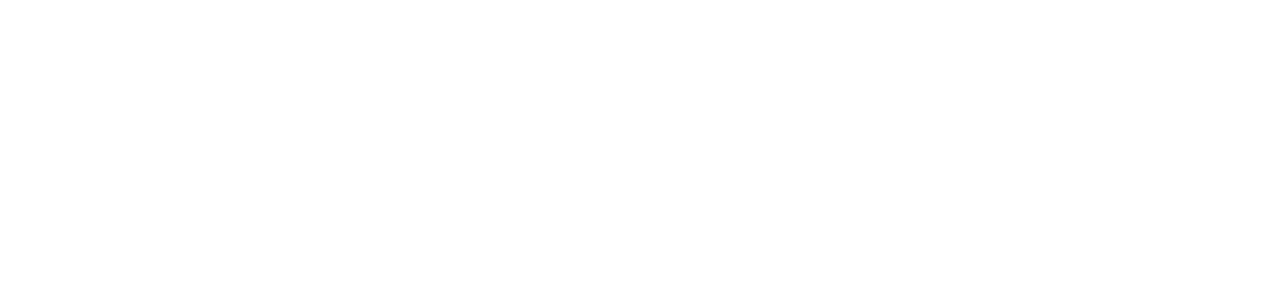
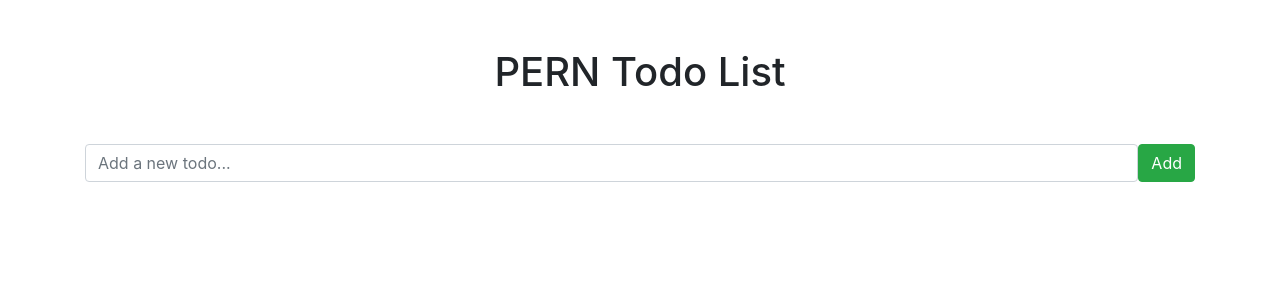
Before and after one commit to bgrando24/todo-app, a React (Create React App) app in the folder client/: page / in a window 1280 px wide. Shown: the top 300 px of the page. Built offline with nearby package versions, Linux system fonts and the light colour scheme.

Commit message:
Added ability to POST todos in client side

```diff
--- a/client/public/index.html
+++ b/client/public/index.html
@@ -15,6 +15,12 @@
       user's mobile device or desktop. See https://developers.google.com/web/fundamentals/web-app-manifest/
     -->
     <link rel="manifest" href="%PUBLIC_URL%/manifest.json" />
+
+    <!-- BOOTSTRAP -->
+    <link rel="stylesheet"
+    href="https://cdn.jsdelivr.net/npm/bootstrap@4.0.0/dist/css/bootstrap.min.css"
+    integrity="sha384-Gn5384xqQ1aoWXA+058RXPxPg6fy4IWvTNh0E263XmFcJlSAwiGgFAW/dAiS6JXm"
+    crossorigin="anonymous">
     <!--
       Notice the use of %PUBLIC_URL% in the tags above.
       It will be replaced with the URL of the `public` folder during the build.
@@ -26,6 +32,13 @@
     -->
     <title>React App</title>
   </head>
+
+<!-- BOOTSTRAP -->
+  <script src="https://code.jquery.com/jquery-3.2.1.slim.min.js" integrity="sha384-KJ3o2DKtIkvYIK3UENzmM7KCkRr/rE9/Qpg6aAZGJwFDMVNA/GpGFF93hXpG5KkN" crossorigin="anonymous"></script>
+<script src="https://cdn.jsdelivr.net/npm/popper.js@1.12.9/dist/umd/popper.min.js" integrity="sha384-ApNbgh9B+Y1QKtv3Rn7W3mgPxhU9K/ScQsAP7hUibX39j7fakFPskvXusvfa0b4Q" crossorigin="anonymous"></script>
+<script src="https://cdn.jsdelivr.net/npm/bootstrap@4.0.0/dist/js/bootstrap.min.js" integrity="sha384-JZR6Spejh4U02d8jOt6vLEHfe/JQGiRRSQQxSfFWpi1MquVdAyjUar5+76PVCmYl" crossorigin="anonymous"></script>
+
+
   <body>
     <noscript>You need to enable JavaScript to run this app.</noscript>
     <div id="root"></div>
--- a/client/src/App.js
+++ b/client/src/App.js
@@ -1,9 +1,17 @@
 import './App.css';
 import { Fragment } from 'react';
+
+// Components
+import { InputTodo } from './components/InputTodo';
 
 function App() {
   return (
     <Fragment>
+
+      <div className='container'>
+        <InputTodo />
+      </div>
+
 
     </Fragment>
   );
--- /dev/null
+++ b/client/src/components/InputTodo.js
@@ -0,0 +1,41 @@
+import React, { Fragment, useState } from "react";
+
+export function InputTodo() {
+
+    const [description, setDescription] = useState('');
+
+    // handles submitting the form (new todo)
+    const handleSubmitForm = async (e) => {
+
+        // preventDefault stops it from refreshing on submission
+        e.preventDefault();
+
+        try {
+
+            const body = {description};
+            const response = await fetch('http://localhost:5000/todos', {
+                // http method
+                method: "POST",
+                // specifies the type of data
+                headers: {"Content-Type": "application/json"},
+                // converts body JS object (from above) to JSON object, and sends in the req.body object
+                body: JSON.stringify(body)
+            });
+
+            console.log(response);  //DEBUG: checking it works
+
+        } catch (e) {
+            console.error(e.message);
+        }
+    }
+
+    return (
+        <Fragment>
+            <h1 className="text-center mt-5">PERN Todo List</h1>
+            <form className="d-flex mt-5" onSubmit={handleSubmitForm}>
+                <input type="text" className="form-control" value={description} onChange={e => setDescription(e.target.value)} placeholder="Add a new todo..."/>
+                <button className="btn btn-success">Add</button>
+            </form>
+        </Fragment>
+    )
+}
```
Also changed, not shown: client/src/components/EditTodo.js (added), client/src/components/ListTodos.js (added), 1 other file (tests, documents, lock files or other folders).
